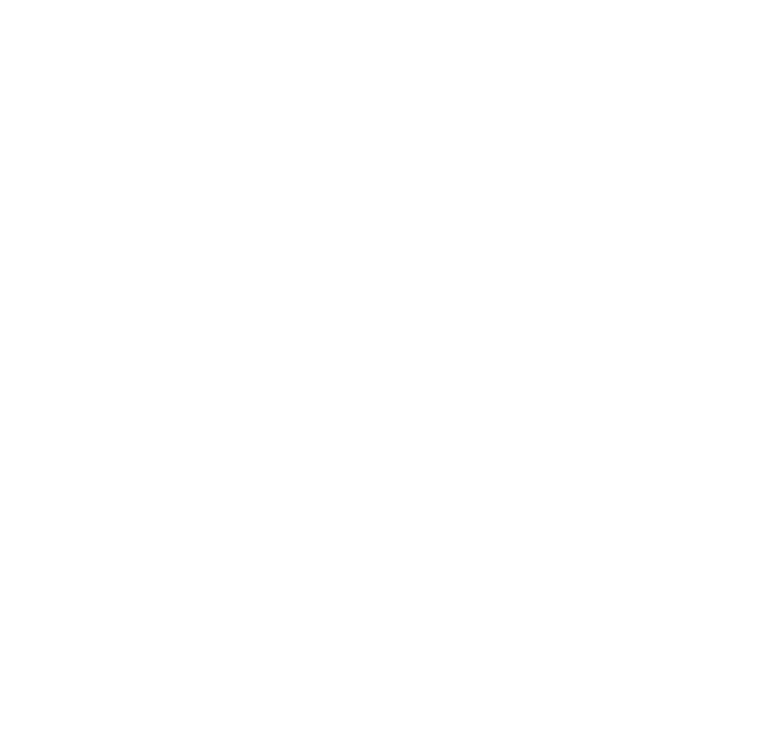
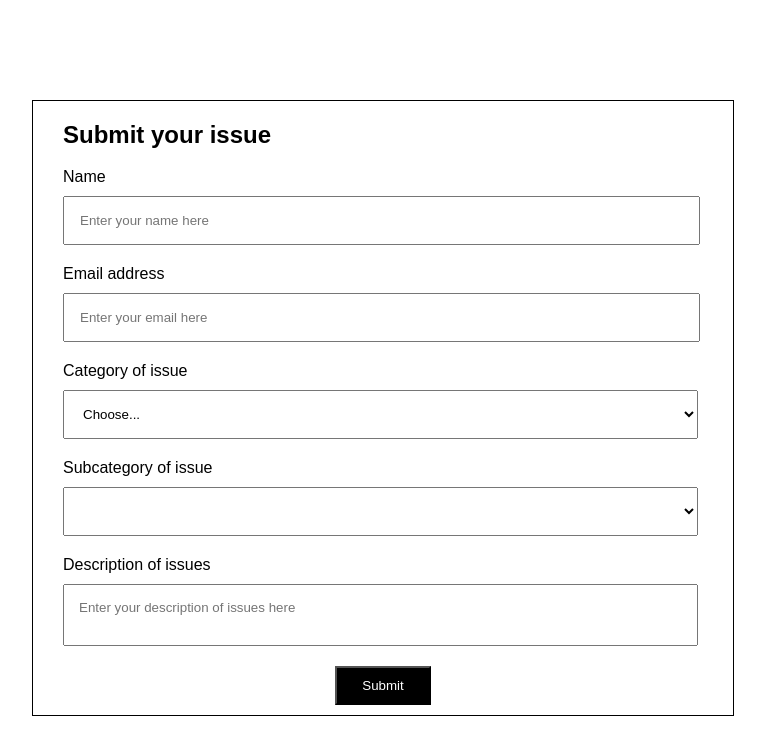
Before and after one commit to farhanazulaikha/issue-system, a React (Vite) app in the folder client/: page / in a window 1280 px wide. Shown: the top 754 px of the page, without its empty margins (257-1022 px from the left). Built offline with nearby package versions, Linux system fonts and the light colour scheme.

Commit message:
finish off UI of issue page

```diff
--- a/client/src/App.jsx
+++ b/client/src/App.jsx
@@ -1,9 +1,11 @@
 import './App.css'
+import IssuePage from './components/issue/issue-page'
 
 function App() {
 
   return (
     <>
+      <IssuePage></IssuePage>
     </>
   )
 }
--- /dev/null
+++ b/client/src/components/issue/issue-page.css
@@ -0,0 +1,65 @@
+.issue {
+	height: 100vh;
+	display: flex;
+	justify-content: center;
+	align-items: center;
+}
+
+.issue form {
+	border: 1px solid;
+	width: 700px;
+}
+
+.issue h2 {
+	margin-left: 30px;
+}
+
+.issue input, .issue textarea, .issue select {
+	width: 90%;
+	margin-bottom: 20px;
+	font-family: Arial, Helvetica, sans-serif;
+	padding: 15px;
+	-ms-box-sizing:content-box;
+	-moz-box-sizing:content-box;
+	-webkit-box-sizing:content-box;
+	box-sizing:content-box;
+
+	&:focus {
+		outline: none;
+	}
+}
+
+.issue textarea {
+	resize: none;
+	&:focus {
+		outline: none;
+	}
+}
+
+.issue__field {
+	display: flex;
+	flex-direction: column;
+	justify-content: center;
+	margin-left: 30px;
+
+	&:first-child {
+		margin-top: 30px;
+	}
+
+	label {
+		margin-bottom: 10px;
+	}
+}
+
+.issue__button {
+	display: flex;
+	justify-content: center;
+	margin-bottom: 10px;
+
+	button {
+		cursor: pointer;
+		background-color: black;
+		color: white;
+		padding: 10px 25px;
+	}
+}
--- /dev/null
+++ b/client/src/components/issue/issue-page.jsx
@@ -0,0 +1,77 @@
+import './issue-page.css'
+import { course, hostel, payment } from '../../data/data';
+import { useState } from "react"
+
+function IssuePage() {
+
+    const [selectedCategory, setSelectedCategory] = useState("");
+    const [selectedSubCategory, setSelectedSubCategory] = useState("");
+
+    const changeSelectOptionHandler = (event) => {
+        setSelectedCategory(event.target.value);
+    };
+
+    const changeSelectSubOptionHandler = (event) => {
+        setSelectedSubCategory(event.target.value);
+    };
+
+    const handleSubmit = (e) => {
+        e.preventDefault()
+    }
+
+    let type = null;
+    let options = null;
+
+    if (selectedCategory === "Course registration") {
+      type = course;
+    } else if (selectedCategory === "Hostel") {
+      type = hostel;
+    } else if (selectedCategory === "Payment fees") {
+      type = payment;
+    }
+
+    if (type) {
+      options = type.map((el) => <option key={el}>{el}</option>);
+    }
+
+    return (
+        <div className="issue">
+            <form onSubmit={handleSubmit}>
+                <h2>Submit your issue</h2>
+                <div className="issue__field">
+                    <label>Name</label>
+                    <input placeholder="Enter your name here"/>
+                </div>
+                <div className="issue__field">
+                    <label>Email address</label>
+                    <input  placeholder="Enter your email here"/>
+                </div>
+                <div className="issue__field">
+                    <label>Category of issue</label>
+                    {/* select value={state} */}
+                    <select onChange={changeSelectOptionHandler} value={selectedCategory}>
+                        <option>Choose...</option>
+                        <option>Course registration</option>
+                        <option>Hostel</option>
+                        <option>Payment fees</option>
+                    </select>
+                </div>
+                <div className="issue__field">
+                    <label>Subcategory of issue</label>
+                    <select  onChange={changeSelectSubOptionHandler} value={selectedSubCategory}>
+                        {options}
+                    </select>
+                </div>
+                <div className="issue__field">
+                    <label>Description of issues</label>
+                    <textarea placeholder="Enter your description of issues here"></textarea>
+                </div>
+                <div className="issue__button">
+                    <button type="submit">Submit</button>
+                </div>
+            </form>
+        </div>
+    )
+}
+
+export default IssuePage
--- /dev/null
+++ b/client/src/data/data.jsx
@@ -0,0 +1,15 @@
+export const course = [
+    "Website problem",
+    "Credentials problem",
+    "Saving/changing information problem",
+];
+export const hostel = [
+    "Apply for room change",
+    "Report room casualties",
+    "Report safety issues",
+];
+export  const payment = [
+    "Payment problem",
+    "Receipt problem",
+    "Financial assistance"
+];
```
